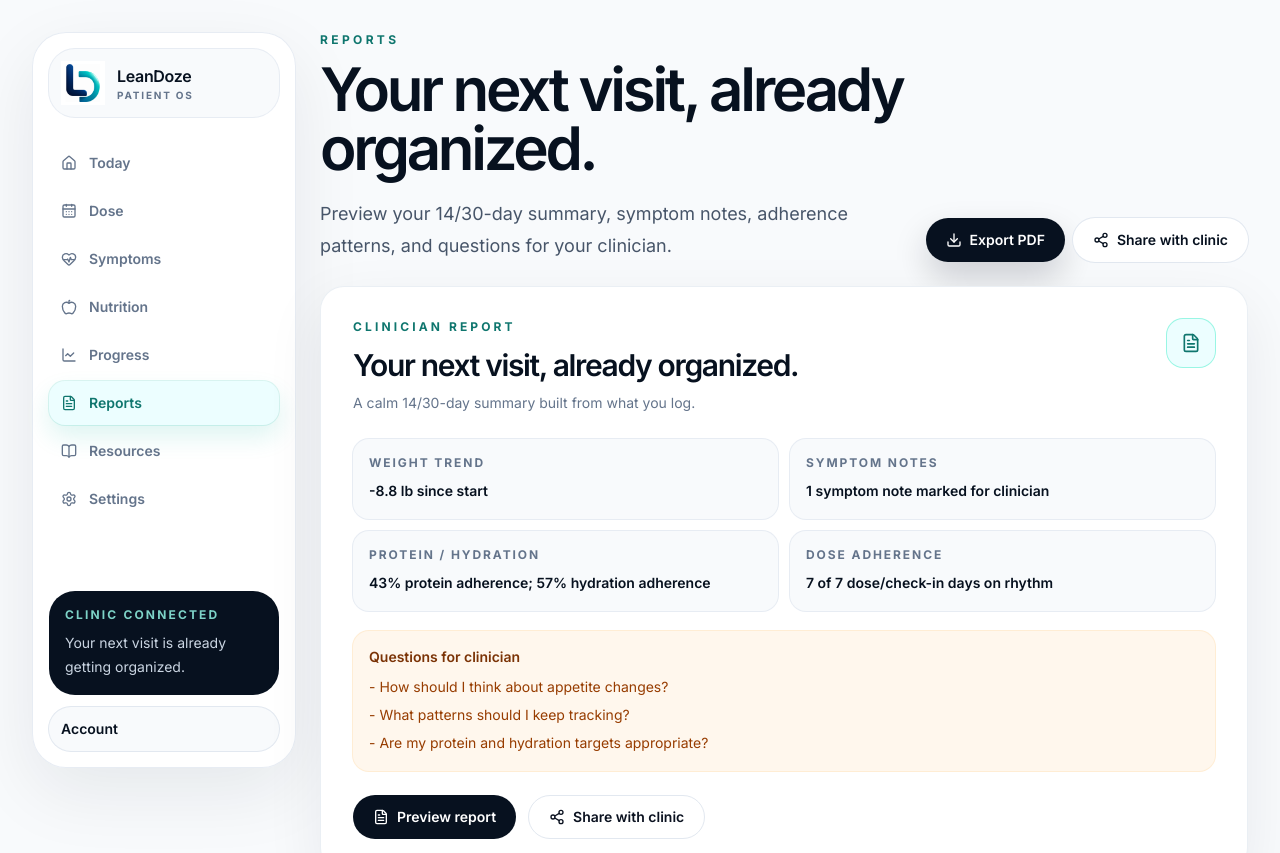
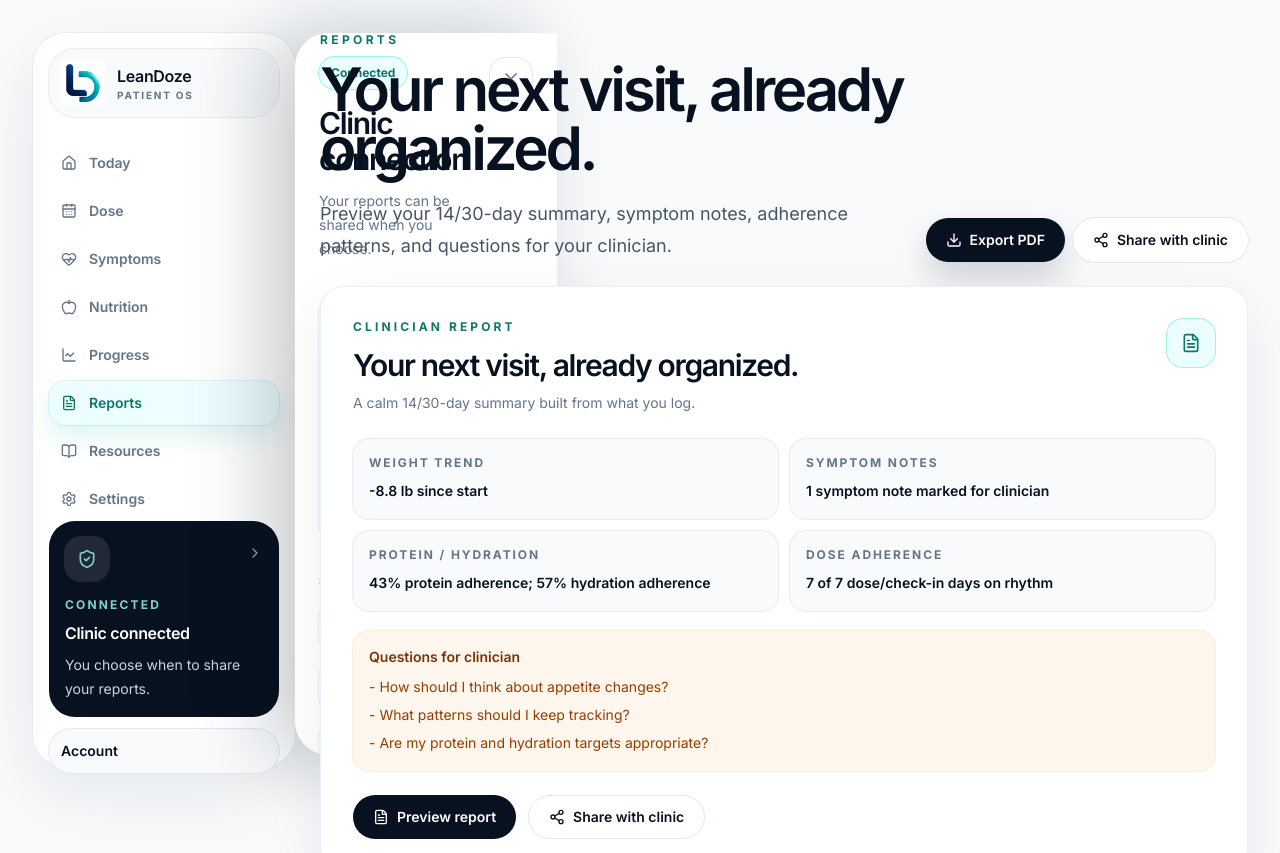
Before and after one commit to SamJeanjo/LeanDoze, a Next.js app: page /app/reports in a window 1280 px wide. Shown: the top 853 px of the page. Built offline with nearby package versions, Linux system fonts and the light colour scheme.

Commit message:
Add patient clinic connection drawer

```diff
--- a/src/app/app/onboarding/page.tsx
+++ b/src/app/app/onboarding/page.tsx
@@ -83,6 +83,13 @@ export default async function PatientOnboardingPage() {
               <span className="text-sm font-semibold text-[#0B1220]">Hydration goal oz</span>
               <input name="hydrationGoalOz" type="number" defaultValue={patientProfile?.hydrationGoalOz ?? 90} className="mt-2 h-12 w-full rounded-2xl border border-[#E2E8F0] bg-[#F8FAFC] px-4 text-sm outline-none transition focus:border-[#17C2B2] focus:bg-white focus:ring-4 focus:ring-teal-100" />
             </label>
+            <label className="sm:col-span-2">
+              <span className="text-sm font-semibold text-[#0B1220]">Clinic code optional</span>
+              <input name="clinicCode" placeholder="LDZ-CLINIC" className="mt-2 h-12 w-full rounded-2xl border border-[#E2E8F0] bg-[#F8FAFC] px-4 text-sm uppercase tracking-[0.08em] outline-none transition focus:border-[#17C2B2] focus:bg-white focus:ring-4 focus:ring-teal-100" />
+              <span className="mt-2 block text-xs leading-5 text-[#64748B]">
+                Adding a code does not connect your clinic automatically. You choose when to share your reports.
+              </span>
+            </label>
           </div>
 
           <div className="mt-6 rounded-[24px] border border-[#E2E8F0]/80 bg-[#F8FAFC]/75 p-5">
--- /dev/null
+++ b/src/components/patient/ClinicConnectionCard.tsx
@@ -0,0 +1,71 @@
+"use client";
+
+import { useState } from "react";
+import { Building2, ChevronRight, Clock3, ShieldCheck } from "lucide-react";
+import { ClinicConnectionDrawer, type ClinicConnection, type ClinicConnectionStatus } from "@/components/patient/ClinicConnectionDrawer";
+
+const visual: Record<ClinicConnectionStatus, { label: string; title: string; body: string; icon: typeof ShieldCheck; className: string; iconClassName: string }> = {
+  not_connected: {
+    label: "Not connected",
+    title: "Connect your clinic",
+    body: "You choose when to share your reports.",
+    icon: Building2,
+    className: "bg-white text-[#07111F] ring-[#E2E8F0]",
+    iconClassName: "bg-[#F8FAFC] text-[#64748B] ring-[#E2E8F0]",
+  },
+  pending: {
+    label: "Pending",
+    title: "Clinic invite pending",
+    body: "No data is shared until accepted.",
+    icon: Clock3,
+    className: "bg-[#FFF7ED] text-[#07111F] ring-orange-100",
+    iconClassName: "bg-white text-amber-700 ring-orange-100",
+  },
+  connected: {
+    label: "Connected",
+    title: "Clinic connected",
+    body: "You choose when to share your reports.",
+    icon: ShieldCheck,
+    className: "bg-[#07111F] text-white ring-white/10",
+    iconClassName: "bg-white/10 text-[#7DD3C7] ring-white/10",
+  },
+};
+
+const defaultConnection: ClinicConnection = {
+  status: "connected",
+  clinicName: "Code10Rx Clinic",
+  clinicianName: "Dr. Maya Chen",
+  connectionDate: "2026-04-18",
+  sharedDataCategories: ["Clinician reports", "Weight trends", "Protein and hydration summaries", "Symptom notes", "Dose adherence"],
+};
+
+export function ClinicConnectionCard({ connection = defaultConnection }: { connection?: ClinicConnection }) {
+  const [open, setOpen] = useState(false);
+  const copy = visual[connection.status];
+  const Icon = copy.icon;
+
+  return (
+    <>
+      <button
+        type="button"
+        onClick={() => setOpen(true)}
+        className={`w-full rounded-[26px] p-4 text-left ring-1 transition duration-300 hover:-translate-y-1 hover:shadow-[0_18px_42px_rgba(15,23,42,0.12)] active:scale-[0.99] ${copy.className}`}
+      >
+        <div className="flex items-start justify-between gap-3">
+          <div className={`grid h-11 w-11 place-items-center rounded-2xl ring-1 ${copy.iconClassName}`}>
+            <Icon className="h-5 w-5" />
+          </div>
+          <ChevronRight className={connection.status === "connected" ? "mt-2 h-4 w-4 text-white/60" : "mt-2 h-4 w-4 text-[#64748B]"} />
+        </div>
+        <p className={connection.status === "connected" ? "mt-4 text-xs font-bold uppercase tracking-[0.18em] text-[#7DD3C7]" : "mt-4 text-xs font-bold uppercase tracking-[0.18em] text-[#0F766E]"}>
+          {copy.label}
+        </p>
+        <p className="mt-2 text-base font-semibold tracking-[-0.02em]">{copy.title}</p>
+        <p className={connection.status === "connected" ? "mt-2 text-sm leading-6 text-slate-300" : "mt-2 text-sm leading-6 text-[#64748B]"}>
+          {copy.body}
+        </p>
+      </button>
+      <ClinicConnectionDrawer connection={connection} open={open} onClose={() => setOpen(false)} />
+    </>
+  );
+}
--- /dev/null
+++ b/src/components/patient/ClinicConnectionDrawer.tsx
@@ -0,0 +1,119 @@
+"use client";
+
+import { X } from "lucide-react";
+import { StatusBadge } from "@/components/ui/StatusBadge";
+
+export type ClinicConnectionStatus = "not_connected" | "pending" | "connected";
+
+export type ClinicConnection = {
+  status: ClinicConnectionStatus;
+  clinicName?: string;
+  clinicianName?: string;
+  connectionDate?: string;
+  sharedDataCategories?: string[];
+};
+
+const statusCopy = {
+  not_connected: {
+    label: "Not connected",
+    tone: "slate" as const,
+    title: "No clinic connected yet",
+    body: "Invite a clinician when you are ready to share a report.",
+  },
+  pending: {
+    label: "Pending",
+    tone: "amber" as const,
+    title: "Invite pending",
+    body: "Your clinician has not accepted the connection yet.",
+  },
+  connected: {
+    label: "Connected",
+    tone: "teal" as const,
+    title: "Clinic connection",
+    body: "Your reports can be shared when you choose.",
+  },
+};
+
+export function ClinicConnectionDrawer({
+  connection,
+  open,
+  onClose,
+}: {
+  connection: ClinicConnection;
+  open: boolean;
+  onClose: () => void;
+}) {
+  const copy = statusCopy[connection.status];
+  const categories = connection.sharedDataCategories ?? ["Clinician reports", "Weight trends", "Protein and hydration summaries", "Symptom notes", "Dose adherence"];
+
+  return (
+    <div className={open ? "fixed inset-0 z-[100]" : "pointer-events-none fixed inset-0 z-[100]"}>
+      <button
+        aria-label="Close clinic connection drawer"
+        onClick={onClose}
+        className={open ? "absolute inset-0 bg-[#07111F]/35 opacity-100 backdrop-blur-sm transition-opacity duration-300" : "absolute inset-0 bg-[#07111F]/0 opacity-0 transition-opacity duration-300"}
+      />
+      <aside
+        className={
+          open
+            ? "absolute right-0 top-0 h-full w-full max-w-md translate-x-0 overflow-y-auto bg-white p-6 shadow-[-28px_0_80px_rgba(7,17,31,0.22)] transition-transform duration-300 ease-out sm:rounded-l-[34px]"
+            : "absolute right-0 top-0 h-full w-full max-w-md translate-x-full overflow-y-auto bg-white p-6 shadow-[-28px_0_80px_rgba(7,17,31,0.22)] transition-transform duration-300 ease-out sm:rounded-l-[34px]"
+        }
+      >
+        <div className="flex items-start justify-between gap-4">
+          <div>
+            <StatusBadge tone={copy.tone}>{copy.label}</StatusBadge>
+            <h2 className="mt-4 text-3xl font-semibold tracking-[-0.045em] text-[#07111F]">{copy.title}</h2>
+            <p className="mt-3 text-sm leading-6 text-[#64748B]">{copy.body}</p>
+          </div>
+          <button onClick={onClose} className="grid h-11 w-11 shrink-0 place-items-center rounded-2xl border border-[#E2E8F0] text-[#64748B] transition hover:bg-[#F8FAFC] hover:text-[#07111F]">
+            <X className="h-5 w-5" />
+          </button>
+        </div>
+
+        <div className="mt-7 space-y-3 rounded-[26px] bg-[#F8FAFC] p-4 ring-1 ring-[#E2E8F0]/80">
+          <InfoRow label="Clinic" value={connection.clinicName ?? "No clinic selected"} />
+          <InfoRow label="Clinician" value={connection.clinicianName ?? "Not assigned yet"} />
+          <InfoRow label="Connection date" value={connection.connectionDate ? new Date(connection.connectionDate).toLocaleDateString() : "Not connected"} />
+        </div>
+
+        <section className="mt-6">
+          <p className="text-xs font-bold uppercase tracking-[0.24em] text-[#0F766E]">Shared data</p>
+          <div className="mt-3 grid gap-2">
+            {categories.map((category) => (
+              <div key={category} className="rounded-2xl bg-white p-4 text-sm font-semibold text-[#07111F] ring-1 ring-[#E2E8F0]/80">
+                {category}
+              </div>
+            ))}
+          </div>
+        </section>
+
+        <section className="mt-6 rounded-[24px] bg-[#ECFEFF] p-4 ring-1 ring-[#99F6E4]/70">
+          <p className="text-sm font-semibold text-[#0F766E]">Privacy</p>
+          <p className="mt-2 text-sm leading-6 text-[#475569]">
+            You choose when to share your reports. LeanDoze does not auto-connect you to a clinic from a code or invite without an explicit action.
+          </p>
+        </section>
+
+        {connection.status === "connected" ? (
+          <button className="mt-6 min-h-12 w-full rounded-full border border-rose-100 bg-rose-50 px-5 text-sm font-semibold text-rose-700 transition hover:-translate-y-0.5 hover:bg-rose-100">
+            Disconnect access
+          </button>
+        ) : (
+          <a href="/app/invite-doctor" className="mt-6 inline-flex min-h-12 w-full items-center justify-center rounded-full bg-[#07111F] px-5 text-sm font-semibold text-white shadow-[0_16px_34px_rgba(7,17,31,0.18)] transition hover:-translate-y-0.5">
+            Invite clinic
+          </a>
+        )}
+      </aside>
+    </div>
+  );
+}
+
+function InfoRow({ label, value }: { label: string; value: string }) {
+  return (
+    <div className="flex items-center justify-between gap-4 rounded-2xl bg-white px-4 py-3 ring-1 ring-[#E2E8F0]/80">
+      <span className="text-xs font-bold uppercase tracking-[0.16em] text-[#64748B]">{label}</span>
+      <span className="text-right text-sm font-semibold text-[#07111F]">{value}</span>
+    </div>
+  );
+}
--- a/src/components/patient/DesktopSidebar.tsx
+++ b/src/components/patient/DesktopSidebar.tsx
@@ -2,6 +2,7 @@ import Link from "next/link";
 import { UserButton } from "@clerk/nextjs";
 import { Apple, BookOpen, CalendarDays, FileText, HeartPulse, Home, LineChart, Settings } from "lucide-react";
 import { Logo } from "@/components/brand/Logo";
+import { ClinicConnectionCard } from "@/components/patient/ClinicConnectionCard";
 import type { PatientNavKey } from "@/components/patient/MobileBottomNav";
 
 const nav = [
@@ -49,10 +50,7 @@ export function DesktopSidebar({ active }: { active: PatientNavKey }) {
         </nav>
 
         <div className="mt-auto space-y-3">
-          <div className="rounded-[26px] bg-[#07111F] p-4 text-white">
-            <p className="text-xs font-bold uppercase tracking-[0.18em] text-[#7DD3C7]">Clinic connected</p>
-            <p className="mt-2 text-sm leading-6 text-slate-300">Your next visit is already getting organized.</p>
-          </div>
+          <ClinicConnectionCard />
           <div className="flex items-center justify-between rounded-[22px] bg-[#F8FAFC] p-3 ring-1 ring-[#E2E8F0]">
             <p className="text-sm font-semibold text-[#07111F]">Account</p>
             <UserButton afterSignOutUrl="/" />
```
